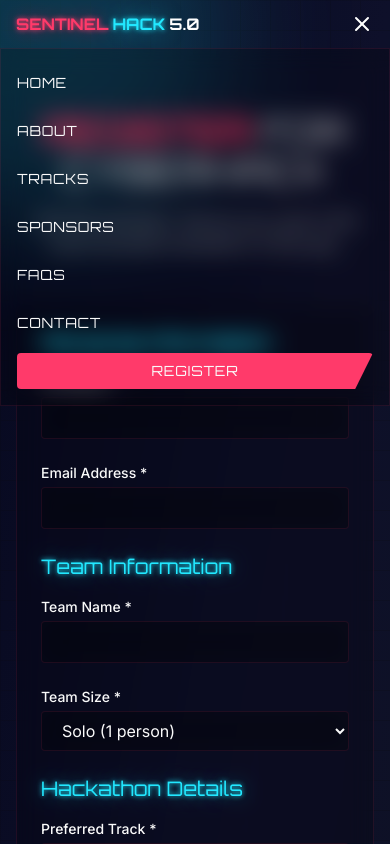
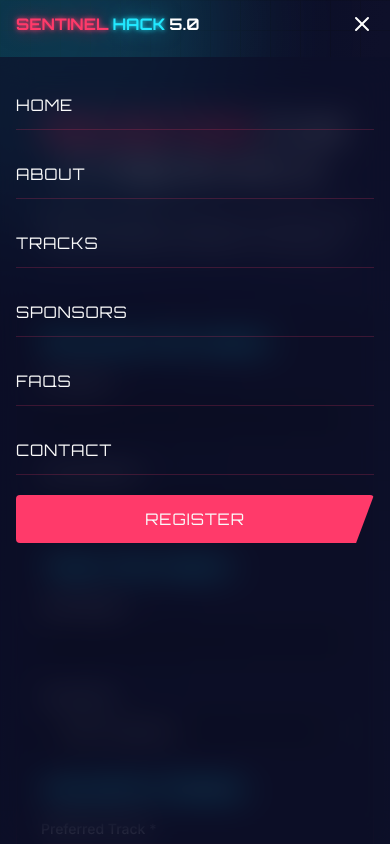
Before and after one commit to saketh101123/sentinel-hack, a React (Vite) app: page /register in a window 390 px wide. Both pictures are taken after a click on the button "Toggle menu". Shown: the top 844 px of the page. Built offline with nearby package versions, Linux system fonts and the light colour scheme.

Commit message:
Fix: Mobile menu background blur
Apply a blur effect to the mobile menu content's background.

```diff
--- a/src/components/layout/Navbar.tsx
+++ b/src/components/layout/Navbar.tsx
@@ -30,6 +30,19 @@ const Navbar = () => {
       window.removeEventListener('scroll', handleScroll);
     };
   }, [scrolled]);
+
+  // Prevent body scroll when mobile menu is open
+  useEffect(() => {
+    if (isOpen) {
+      document.body.style.overflow = 'hidden';
+    } else {
+      document.body.style.overflow = '';
+    }
+
+    return () => {
+      document.body.style.overflow = '';
+    };
+  }, [isOpen]);
 
   const scrollToSection = (id: string) => {
     setIsOpen(false);
@@ -101,14 +114,14 @@ const Navbar = () => {
             animate={{ height: 'auto', opacity: 1 }}
             exit={{ height: 0, opacity: 0 }}
             transition={{ duration: 0.3 }}
-            className="md:hidden glassmorphism absolute top-full left-0 w-full overflow-hidden"
+            className="md:hidden fixed inset-0 top-[57px] backdrop-blur-lg bg-cyber-dark/70 z-50 overflow-auto"
           >
-            <div className="container mx-auto px-4 py-4 flex flex-col space-y-3">
+            <div className="container mx-auto px-4 py-6 flex flex-col space-y-5">
               {navItems.map((item, index) => (
                 <button
                   key={index}
                   onClick={() => scrollToSection(item.id)}
-                  className="font-cyber text-sm uppercase tracking-wider py-2 text-left hover:text-neon-red transition-colors duration-300"
+                  className="font-cyber text-base uppercase tracking-wider py-3 text-left hover:text-neon-red transition-colors duration-300 border-b border-cyber-red/20"
                 >
                   {item.name}
                 </button>
@@ -117,7 +130,7 @@ const Navbar = () => {
                 href="https://forms.google.com/register-sentinel-hack"
                 target="_blank"
                 rel="noopener noreferrer"
-                className="font-cyber text-sm uppercase tracking-wider bg-cyber-red px-6 py-2 text-center rounded clip-slant hover:shadow-neon-red transition-all duration-300"
+                className="font-cyber text-base uppercase tracking-wider bg-cyber-red px-6 py-3 mt-4 text-center rounded clip-slant hover:shadow-neon-red transition-all duration-300"
                 onClick={() => setIsOpen(false)}
               >
                 Register
--- a/src/index.css
+++ b/src/index.css
@@ -1,4 +1,3 @@
-
 @import url('https://fonts.googleapis.com/css2?family=Orbitron:wght@400;500;600;700;800;900&display=swap');
 @import url('https://fonts.googleapis.com/css2?family=JetBrains+Mono:wght@100;200;300;400;500;600;700;800&display=swap');
 @import url('https://fonts.googleapis.com/css2?family=Inter:wght@100;200;300;400;500;600;700;800;900&display=swap');
@@ -74,7 +73,7 @@
   }
 
   .glassmorphism {
-    @apply bg-opacity-20 bg-black backdrop-blur-md border border-cyber-red/10;
+    @apply bg-opacity-20 bg-black backdrop-blur-md border-b border-cyber-red/10;
   }
 
   .clip-slant {
```
